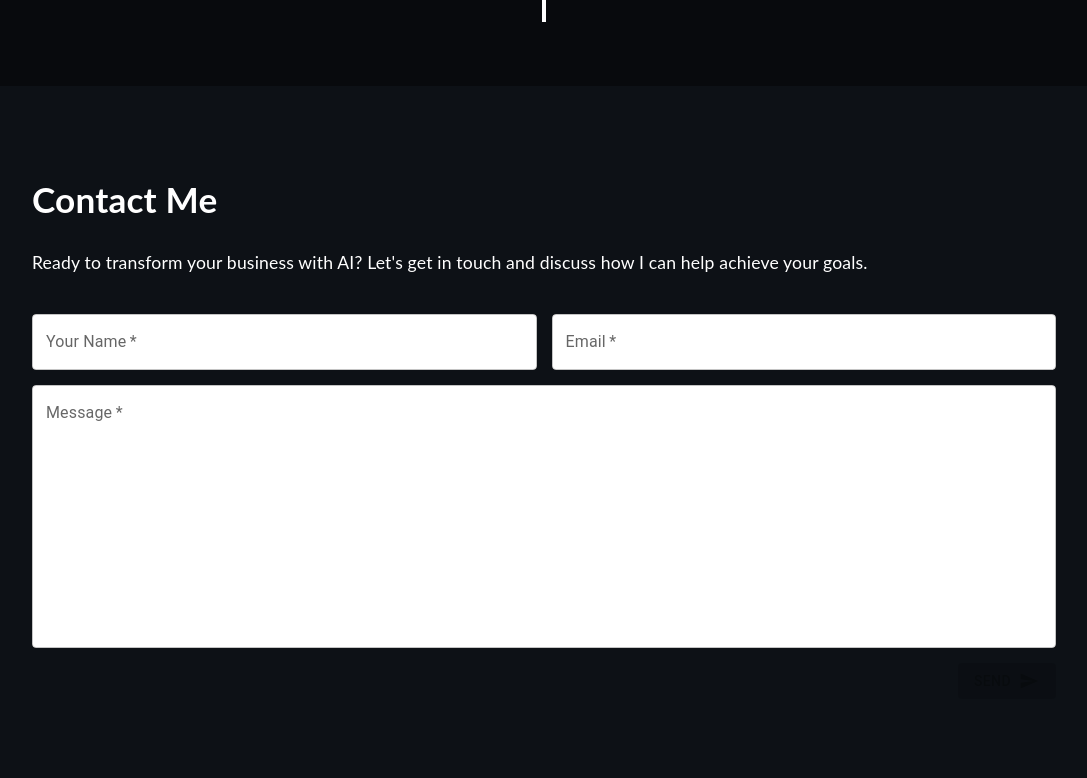
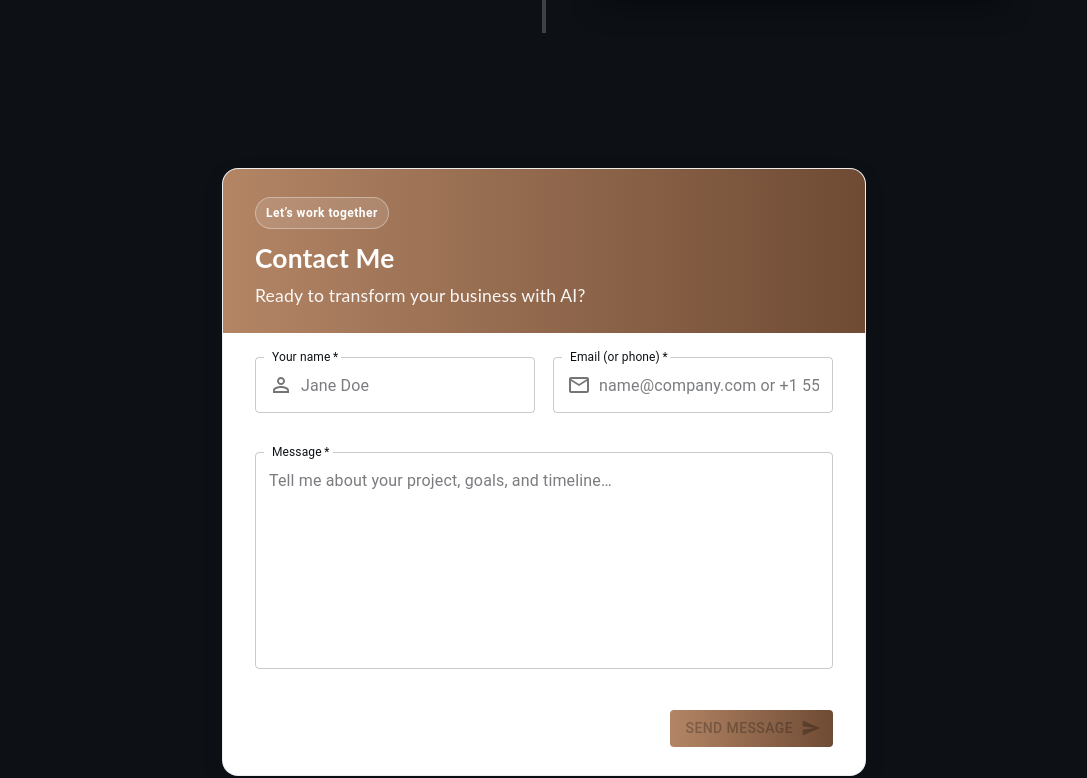
Before and after one commit to dnim0/daneel-portfolio, a React (Create React App) app: page / in a window 1280 px wide. Shown: the part 3876-4654 px from the top of the page, without its empty margins (96-1183 px from the left). Built offline with nearby package versions, Linux system fonts and the light colour scheme.

Commit message:
Replace repository contents with new version

```diff
--- a/package.json
+++ b/package.json
@@ -33,7 +33,7 @@
     "build": "react-scripts build",
     "test": "react-scripts test",
     "eject": "react-scripts eject",
-    "predeploy": "npm run build",
+    "predeploy": "npm run build && cp build/index.html build/404.html",
     "deploy": "gh-pages -d build"
   },
   "eslintConfig": {
--- a/src/assets/styles/Contact.scss
+++ b/src/assets/styles/Contact.scss
@@ -1,48 +1,91 @@
-.contact_wrapper svg {
-  font-size: 1em;
-  vertical-align: middle;
-  margin-right: 5px;
+:root{
+  /* Accent pulled from Timeline icon (#9b6e50) with a darker end for contrast */
+  --brand-1: #b38565; /* lighter accent stop */
+  --brand-2: #6f4b34; /* darker accent stop (improves legibility) */
+  --ink: #0d1116;
+  --ink-muted: rgba(13,17,22,0.55);
+  --card-border: rgba(13,17,22,0.08);
 }
 
-.contact-form {
-  padding-top: 20px;
+.contact-section{ padding-top:20px; }
 
-  button {
-    float: right;
-    background-color: white;
-    color: #050f0b;
-  }
-
-  button:hover {
-    background-color: #5000ca;
-    color: white;
-  }
-
-  fieldset {
-    background-color: white;
-  }
+.contact-container{
+  max-width:1280px; margin:0 auto; padding-left:6%; padding-right:6%;
 }
 
-label {
-  font-size: 1.2rem;
-  font-family: 'DomaineDispNar-Medium', sans-serif;
+.contact-card{
+  background:#fff; color:var(--ink);
+  border:1px solid var(--card-border);
+  border-radius:16px; overflow:hidden;
+  box-shadow:0 1px 2px rgba(0,0,0,.04), 0 8px 24px rgba(0,0,0,.08);
+  max-width:1100px; margin:0 auto;
+}
+@media (min-width:1400px){ .contact-card{ max-width:1180px; } }
+
+/* Gradient header (same layout as before, now using your accent) */
+.contact-banner{
+  background: linear-gradient(90deg, var(--brand-1), var(--brand-2));
+  color:#fff; padding:28px 32px 24px;
+}
+.contact-banner .badge{
+  display:inline-block; font-size:12px; font-weight:700; letter-spacing:.04em;
+  padding:6px 10px; border-radius:999px;
+  border:1px solid rgba(255,255,255,0.35);
+  background: rgba(255,255,255,0.12);
+  margin-bottom:10px; color:#fff;
+}
+.contact-title{ margin:0 0 4px; }
+.contact-subtitle{ margin:0; opacity:.95; }
+
+/* Form block */
+.contact-form{ padding:24px 32px 28px; width:100%; }
+
+.form-grid{
+  display:grid; grid-template-columns:1fr 1fr; gap:18px; margin-bottom:16px;
+}
+@media (max-width:768px){ .form-grid{ grid-template-columns:1fr; } }
+
+/* Inputs: white bg + black text */
+.contact-form .MuiOutlinedInput-root{ background-color:#fff; }
+.contact-form .MuiInputBase-input,
+.contact-form input, .contact-form textarea{ color:var(--ink) !important; caret-color:var(--ink); }
+.contact-form .MuiFormLabel-root{ color:var(--ink) !important; }
+.contact-form input::placeholder, .contact-form textarea::placeholder{ color:var(--ink-muted); opacity:1; }
+
+/* Labels stay neatly in notch */
+.contact-form .MuiInputLabel-root{ z-index:1; }
+.contact-form .MuiInputLabel-root.MuiInputLabel-shrink{ background:#fff; padding:0 4px; }
+
+/* Autofill */
+.contact-form input:-webkit-autofill, .contact-form textarea:-webkit-autofill{
+  -webkit-text-fill-color:var(--ink) !important;
+  -webkit-box-shadow:0 0 0 1000px #fff inset; box-shadow:0 0 0 1000px #fff inset;
 }
 
-.form-flex {
-  display: flex;
-  gap: 15px;
-  padding-bottom: 15px;
+/* Focus ring uses your accent */
+.contact-form .MuiOutlinedInput-notchedOutline{ border-color: rgba(13,17,22,0.22); }
+.contact-form .MuiOutlinedInput-root.Mui-focused .MuiOutlinedInput-notchedOutline{
+  border-color: var(--brand-2); border-width:2px;
 }
 
-.form-flex .MuiFormControl-root {
-  width: 100%;
+/* Helper text */
+.contact-form .MuiFormHelperText-root{ margin-left:0; }
+
+/* Message spacing */
+.body-form{ width:100% !important; margin-bottom:18px !important; }
+
+/* Actions */
+.contact-actions{ display:flex; justify-content:flex-end; }
+
+/* Button: readable white text over darker accent gradient */
+.contact-button{
+  padding:10px 16px; border-radius:10px; text-transform:none; font-weight:700;
+  background: linear-gradient(90deg, var(--brand-1), var(--brand-2));
+  color:#fff; box-shadow:0 8px 24px rgba(70,50,38,0.25);
+  border:1px solid rgba(0,0,0,0.05);
 }
+.contact-button:hover{ background: linear-gradient(90deg, #a77555, #5d3f2c); }
 
-form {
-  width: 100% !important;
-}
-
-.body-form {
-  width: 100% !important;
-  margin-bottom: 15px !important;
-}
+/* Honeypot & cleanup */
+.hp-field{ position:absolute !important; left:-9999px !important; height:0 !important; width:0 !important; opacity:0 !important; pointer-events:none !important; }
+.contact-form fieldset{ background:transparent !important; }
--- a/src/assets/styles/Expertise.scss
+++ b/src/assets/styles/Expertise.scss
@@ -1,4 +1,9 @@
+/* src/assets/styles/Expertise.scss
+   Goal: Make Expertise section background match other sections in both light and dark modes.
+   Approach: Add mode-aware wrappers targeting #expertise, adjust icon/text colors for contrast.
+*/
 
+/* Smooth theme transitions */
 #expertise {
   transition: background-color 0.5s ease, color 0.5s ease;
 }
--- a/src/components/Contact.tsx
+++ b/src/components/Contact.tsx
@@ -1,90 +1,99 @@
-// src/components/Contact.tsx
 import React, { useRef, useState } from 'react';
 import '../assets/styles/Contact.scss';
 import emailjs from '@emailjs/browser';
 import Box from '@mui/material/Box';
 import Button from '@mui/material/Button';
-import SendIcon from '@mui/icons-material/Send';
 import TextField from '@mui/material/TextField';
 import Snackbar from '@mui/material/Snackbar';
 import Alert from '@mui/material/Alert';
 import CircularProgress from '@mui/material/CircularProgress';
+import InputAdornment from '@mui/material/InputAdornment';
+import SendIcon from '@mui/icons-material/Send';
+import PersonOutlineIcon from '@mui/icons-material/PersonOutline';
+import EmailOutlinedIcon from '@mui/icons-material/EmailOutlined';
 
 type ToastType = 'success' | 'error' | 'info';
+const EMAIL_RE = /^[^\s@]+@[^\s@]+\.[^\s@]{2,}$/i;
 
 function Contact() {
   const [name, setName] = useState<string>('');
-  const [email, setEmail] = useState<string>(''); // email or phone
+  const [contact, setContact] = useState<string>(''); // email or phone
   const [message, setMessage] = useState<string>('');
 
   const [nameError, setNameError] = useState<boolean>(false);
-  const [emailError, setEmailError] = useState<boolean>(false);
+  const [contactError, setContactError] = useState<boolean>(false);
   const [messageError, setMessageError] = useState<boolean>(false);
-
   const [loading, setLoading] = useState<boolean>(false);
   const [toast, setToast] = useState<{ open: boolean; type: ToastType; msg: string }>({
-    open: false,
-    type: 'success',
-    msg: '',
+    open: false, type: 'success', msg: '',
   });
 
   const form = useRef<HTMLFormElement | null>(null);
 
-  // EmailJS creds
+  // EmailJS (your working values)
   const SERVICE_ID = 'service_daneel';
   const TEMPLATE_ID = 'template_n6nfcgw';
   const PUBLIC_KEY  = 'aZ_OPPciPGBCxPWgj';
 
-  const isValid = name.trim() !== '' && email.trim() !== '' && message.trim() !== '';
+  const phoneLike = (s: string) => s.replace(/[^\d]/g, '').length >= 7;
+  const isValid =
+    name.trim() !== '' &&
+    contact.trim() !== '' &&
+    message.trim() !== '' &&
+    (EMAIL_RE.test(contact) || phoneLike(contact));
 
   const sendEmail = (e: React.FormEvent) => {
     e.preventDefault();
 
+    // Honeypot
+    const hp = (form.current?.elements.namedItem('company') as HTMLInputElement | null)?.value || '';
+    if (hp) return;
+
     setNameError(name.trim() === '');
-    setEmailError(email.trim() === '');
+    setContactError(contact.trim() === '' || (!EMAIL_RE.test(contact) && !phoneLike(contact)));
     setMessageError(message.trim() === '');
     if (!isValid || loading) return;
 
     setLoading(true);
-    const time = new Date().toLocaleString(); // for {{time}}
+    const time = new Date().toLocaleString();
+    const isEmail = EMAIL_RE.test(contact);
 
     const templateParams = {
       name,
-      email,
+      email: isEmail ? contact : '',
+      phone: isEmail ? '' : contact,
+      message,
       time,
-      message,
-      reply_to: email,
+      from_name: 'AIzamo Website',
+      from_email: 'noreply@aizamo.com',
+      reply_to: isEmail ? contact : 'noreply@aizamo.com',
     };
 
     emailjs
       .send(SERVICE_ID, TEMPLATE_ID, templateParams, PUBLIC_KEY)
       .then(() => {
         setToast({ open: true, type: 'success', msg: 'Thanks! Your message has been sent.' });
-        setName('');
-        setEmail('');
-        setMessage('');
+        setName(''); setContact(''); setMessage('');
         form.current?.reset();
       })
-      .catch((err: unknown) => {
-        console.error('EmailJS error:', err); // why: keep details in console
-        setToast({
-          open: true,
-          type: 'error',
-          msg: 'Something went wrong sending your message. Please try again later.',
-        });
+      .catch((err) => {
+        console.error('EmailJS error:', err);
+        setToast({ open: true, type: 'error', msg: 'Could not send. Please try again later.' });
       })
       .finally(() => setLoading(false));
   };
 
   return (
-    <div id="contact">
-      <div className="items-container">
-        <div className="contact_wrapper">
-          <h1>Contact Me</h1>
-          <p>
-            Ready to transform your business with AI? Let's get in touch and discuss
-            how I can help achieve your goals.
-          </p>
+    <section id="contact" className="contact-section" aria-live="polite">
+      <div className="items-container contact-container">
+        <div className="contact-card">
+          {/* Gradient banner (now uses your accent shades) */}
+          <div className="contact-banner">
+            <div className="badge">Let’s work together</div>
+            <h1 className="contact-title">Contact Me</h1>
+            <p className="contact-subtitle">Ready to transform your business with AI?</p>
+          </div>
+
           <Box
             ref={form}
             component="form"
@@ -93,28 +102,51 @@ function Contact() {
             className="contact-form"
             onSubmit={sendEmail}
           >
-            <div className="form-flex">
+            {/* Honeypot */}
+            <input type="text" name="company" tabIndex={-1} autoComplete="off" aria-hidden="true" className="hp-field" />
+
+            <div className="form-grid">
               <TextField
                 required
                 id="contact-name"
-                label="Your Name"
-                placeholder="What's your name?"
+                label="Your name"
+                placeholder="Jane Doe"
                 value={name}
                 onChange={(e) => setName(e.target.value)}
                 error={nameError}
-                helperText={nameError ? 'Please enter your name' : ''}
+                helperText={nameError ? 'Please enter your name' : ' '}
                 autoComplete="name"
+                fullWidth
+                variant="outlined"
+                InputLabelProps={{ shrink: true }}
+                InputProps={{
+                  startAdornment: (
+                    <InputAdornment position="start">
+                      <PersonOutlineIcon />
+                    </InputAdornment>
+                  ),
+                }}
               />
               <TextField
                 required
-                id="contact-email"
-                label="Email"
-                placeholder="How can I reach you?"
-                value={email}
-                onChange={(e) => setEmail(e.target.value)}
-                error={emailError}
-                helperText={emailError ? 'Please enter your email or phone number' : ''}
+                id="contact-contact"
+                label="Email (or phone)"
+                placeholder="name@company.com or +1 555 123 4567"
+                value={contact}
+                onChange={(e) => setContact(e.target.value)}
+                error={contactError}
+                helperText={contactError ? 'Enter a valid email or phone number' : ' '}
                 autoComplete="email"
+                fullWidth
+                variant="outlined"
+                InputLabelProps={{ shrink: true }}
+                InputProps={{
+                  startAdornment: (
+                    <InputAdornment position="start">
+                      <EmailOutlinedIcon />
+                    </InputAdornment>
+                  ),
+                }}
               />
             </div>
 
@@ -122,24 +154,30 @@ function Contact() {
               required
               id="contact-message"
               label="Message"
-              placeholder="Send me any inquiries or questions"
+              placeholder="Tell me about your project, goals, and timeline…"
               multiline
-              rows={10}
+              minRows={8}
               className="body-form"
               value={message}
               onChange={(e) => setMessage(e.target.value)}
               error={messageError}
-              helperText={messageError ? 'Please enter the message' : ''}
+              helperText={messageError ? 'Please enter the message' : ' '}
+              fullWidth
+              variant="outlined"
+              InputLabelProps={{ shrink: true }}
             />
 
+            <div className="contact-actions">
               <Button
                 type="submit"
+                className="contact-button"
                 variant="contained"
                 endIcon={loading ? <CircularProgress size={18} /> : <SendIcon />}
                 disabled={!isValid || loading}
               >
-              {loading ? 'Sending…' : 'Send'}
+                {loading ? 'Sending…' : 'Send Message'}
               </Button>
+            </div>
           </Box>
 
           <Snackbar
@@ -159,7 +197,7 @@ function Contact() {
           </Snackbar>
         </div>
       </div>
-    </div>
+    </section>
   );
 }
 
```
Also changed, not shown: src/assets/styles/Timeline.scss (+51 -14 lines), src/utils/emailParams.ts (added, +26 -0 lines), src/components/Expertise.tsx (line endings or trailing spaces). Lines whose indentation alone changed are shown as unchanged.
